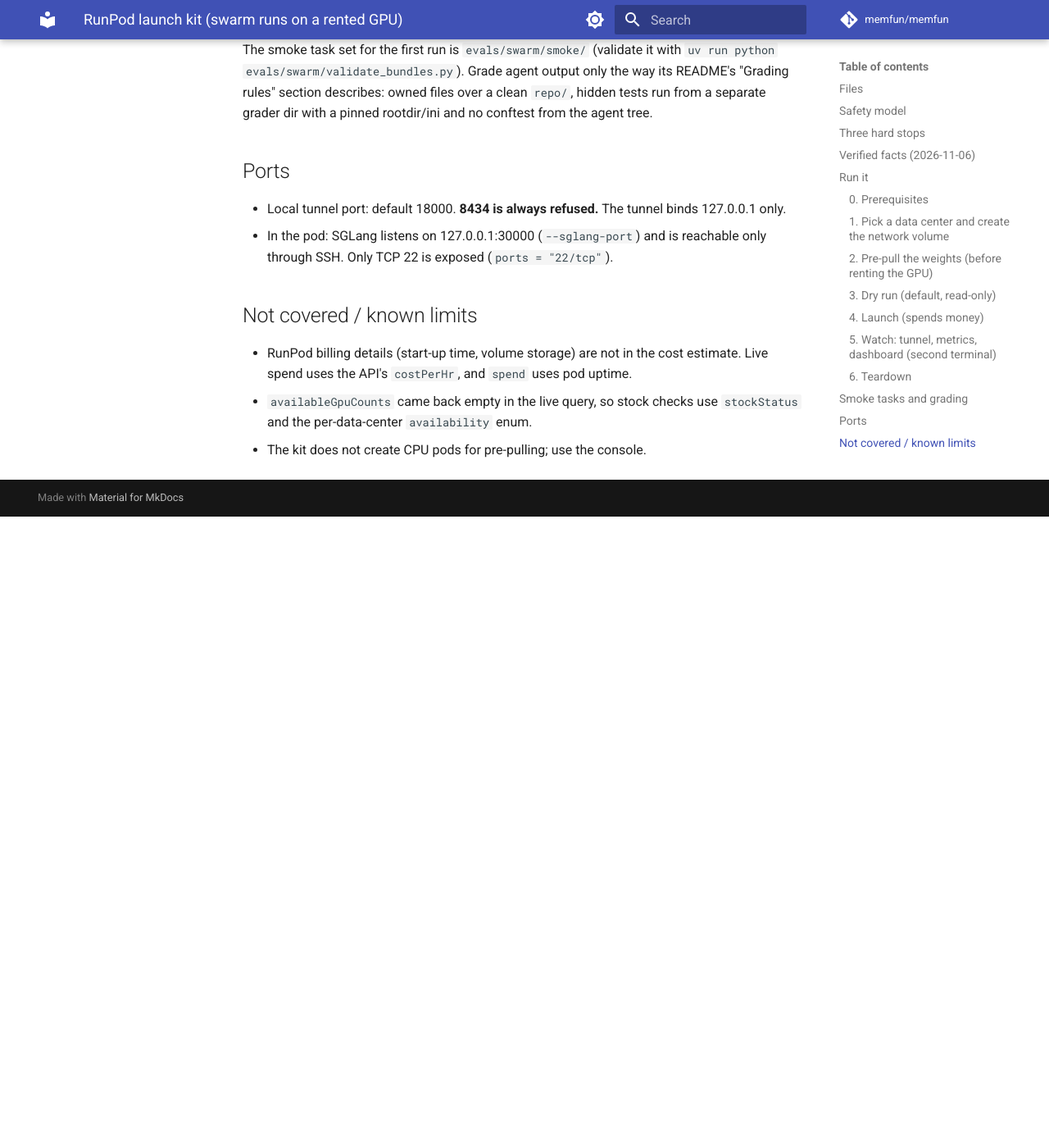
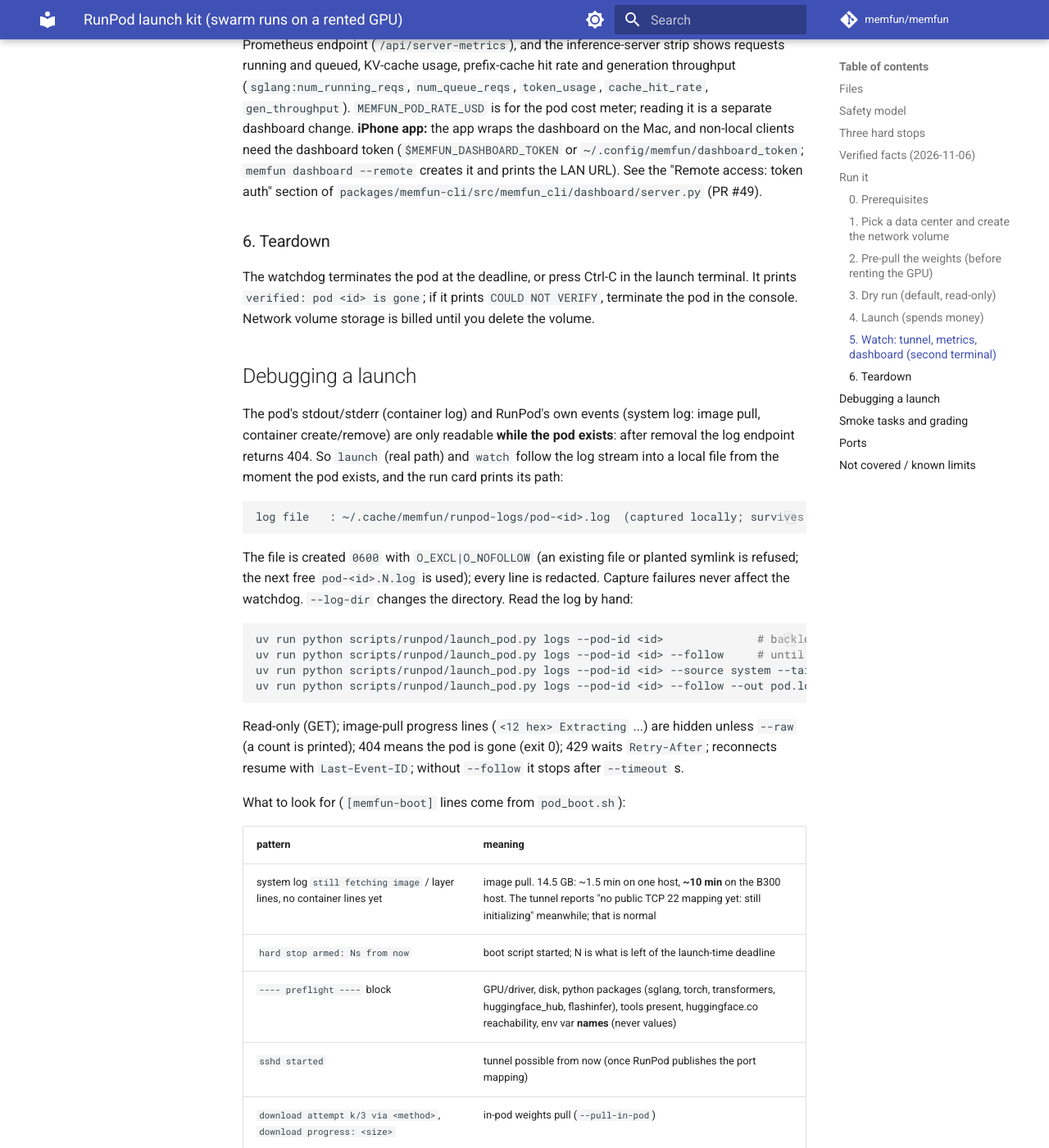
Before and after one commit to indoor47/memfun, an MkDocs documentation site: the page built from docs/runpod-launch.md, in a window 1280 px wide and 1400 px high, scrolled down 7162 px. Shown: the whole window at 82% size. Built offline with MkDocs 1.6.1 and Material for MkDocs 9.7.7, drawn with Linux system fonts in a browser that asks for light colours; comment, search, counter and statistics services are not loaded; before the commit the page ends 7792 px from its top, so only the background shows below that; some of the changed text lies outside the part shown.

Commit message:
docs(runpod): debugging a launch; route `launch_pod.py logs` to the subcommand
- launch_pod.py's SUBCOMMANDS lacked `logs`, so `launch_pod.py logs ...` would
  have been parsed as a launch; a test now keeps the wrapper in sync with the
  kit parser.
- docs/runpod-launch.md: "Debugging a launch" (local capture file, `logs`
  usage, failure patterns), image-pull/download time consuming the
  launch-time deadline (>= 15 min margin for --no-volume), SSH on custom
  images, the older in-pod runpodctl (`remove pod`), the missing hf CLI in
  the SGLang image, and the pod log endpoint facts.

Co-Authored-By: Claude Sonnet 5.5 <noreply@anthropic.com>
Claude-Session: https://claude.ai/code/session_013N6RtqifrL7aeLUAcSLKJh

````diff
--- a/docs/runpod-launch.md
+++ b/docs/runpod-launch.md
@@ -13,10 +13,10 @@ is too old.
 
 | file | what it does |
 |---|---|
-| `scripts/runpod/runpod_kit.py` | library and CLI: `gpus`, `launch`, `spend`, `watch`, `tunnel`, `watchdog`, `status` |
+| `scripts/runpod/runpod_kit.py` | library and CLI: `gpus`, `launch`, `spend`, `watch`, `tunnel`, `watchdog`, `status`, `logs` |
 | `scripts/runpod/launch_pod.py` | `launch` by default; `launch_pod.py <subcommand> ...` runs any other subcommand |
 | `scripts/runpod/watchdog.py`, `tunnel.py` | shortcuts for `watchdog` and `tunnel` |
-| `scripts/runpod/pod_boot.sh` | in-pod boot (sent base64 in the pod env): hard stop, sshd, weights check, SGLang |
+| `scripts/runpod/pod_boot.sh` | in-pod boot (sent base64 in the pod env): hard stop, preflight diagnostics, sshd, weights check/download, SGLang (log mirrored to stdout) |
 | `scripts/runpod/prepull_weights.sh` | download weights onto the network volume, then verify them |
 | `scripts/runpod/verify_weights.py` | check every file against the Hub's sha256 / git blob sha1 |
 | `tests/test_runpod_launch.py` | hermetic tests (fake transport, fake clock, spy that raises on mutation) |
@@ -56,11 +56,13 @@ is too old.
    leaves it out if RunPod rejects the field.
 2. **In the pod (`pod_boot.sh`):** the first thing the boot script does is start a timer for
    min(`--max-minutes` from boot, the absolute deadline). When it fires, the pod deletes
-   itself with the in-pod `runpodctl pod delete $RUNPOD_POD_ID` (falling back to the older
-   `runpodctl remove pod`). This uses the **Pod-scoped** API key that RunPod injects as
-   `RUNPOD_API_KEY` in every pod, not the account key. The same path runs when the weights
-   are missing or unverified (fail fast before burning GPU time), and 10 minutes
-   (`--crash-grace-minutes`) after SGLang exits.
+   itself with the in-pod `runpodctl remove pod $RUNPOD_POD_ID` (the in-pod CLI is the
+   older one; `runpodctl pod delete` is the fallback). This uses the **Pod-scoped** API key
+   that RunPod injects as `RUNPOD_API_KEY` in every pod, not the account key. The same path
+   runs when the weights are missing, unverified or cannot be downloaded (after a short
+   `--fail-grace-minutes`, default 2, so the logs can be read), and 10 minutes
+   (`--crash-grace-minutes`) after SGLang exits. The deadline itself has no grace, and it
+   still fires during either grace period.
    *Limit:* if `runpodctl` is missing or fails, the fallback can only stop SGLang and exit
    PID 1. That frees the GPU from work but **may not stop billing** (RunPod can restart the
    container). That is why layers 1 and 3 exist.
@@ -90,10 +92,12 @@ Network volumes survive termination (weights and runs stay); container disk does
 | GraphQL: `podFindAndDeployOnDemand`, `podTerminate` (no selection set), `pod(input:{podId})`, `gpuTypes`, `myself { clientBalance networkVolumes }`; input has `networkVolumeId`, `dataCenterIds`, `terminateAfter`, `ports`, `env [{key,value}]`, `dockerArgs` | [docs.runpod.io GraphQL manage pods](https://docs.runpod.io/sdks/graphql/manage-pods), [graphql-spec.runpod.io](https://graphql-spec.runpod.io/) |
 | Network volume create: `POST https://rest.runpod.io/v1/networkvolumes {name, size, dataCenterId}` | [REST reference](https://docs.runpod.io/api-reference/network-volumes/POST/networkvolumes) |
 | In-pod env: `RUNPOD_POD_ID` "Unique Pod identifier", `RUNPOD_API_KEY` "Pod-scoped API key" | [Pod environment variables](https://docs.runpod.io/pods/templates/environment-variables) |
-| Every Pod "comes preinstalled with `runpodctl` and a Pod-scoped API key"; delete: `runpodctl pod delete $RUNPOD_POD_ID` (older: `runpodctl remove pod`) | [runpodctl overview](https://docs.runpod.io/runpodctl/overview), [Manage Pods](https://docs.runpod.io/pods/manage-pods) |
-| Full SSH needs TCP 22 exposed and sshd running in the container (the SGLang image has none, so `pod_boot.sh` installs it) | [Use SSH](https://docs.runpod.io/pods/configuration/use-ssh) |
+| Every Pod "comes preinstalled with `runpodctl` and a Pod-scoped API key"; delete: `runpodctl pod delete $RUNPOD_POD_ID` (older: `runpodctl remove pod`). **Observed in a pod (2026-11-06): the preinstalled CLI is the older one** (`Error: unknown command "pod"`, then `runpodctl remove pod` worked), so `pod_boot.sh` tries `remove pod` first | [runpodctl overview](https://docs.runpod.io/runpodctl/overview), [Manage Pods](https://docs.runpod.io/pods/manage-pods) |
+| Full SSH needs TCP 22 exposed and sshd running in the container. RunPod only starts sshd for its own templates; a custom image/start command must start it itself (the SGLang image has none, so `pod_boot.sh` installs and starts it: ~8 s observed). `portMappings`/`publicIp` stay empty while the pod is initializing, image pull included | [Use SSH](https://docs.runpod.io/pods/configuration/use-ssh) |
 | SGLang image `lmsysorg/sglang:v0.5.23-cu130-runtime` (pushed 2026-10-30); the docs recommend the cu130 images for B300/GB300 (SM103) / CUDA 13 | [Docker Hub tags](https://hub.docker.com/r/lmsysorg/sglang/tags), [SGLang install](https://sgl-project.github.io/get_started/install.html) |
 | SGLang default `--port` 30000; `--enable-metrics` "Enable log prometheus metrics." (default off); metrics are served at `/metrics` on the serving port | [Server arguments](https://docs.sglang.io/advanced_features/server_arguments.html), [Production metrics](https://docs.sglang.io/references/production_metrics.html) |
+| The `lmsysorg/sglang:v0.5.23-cu130-runtime` image has **neither `hf` nor `huggingface-cli`** (this made the first B300 launch self-terminate at boot); `pod_boot.sh` falls back to `huggingface_hub.snapshot_download` | pod logs, RTX PRO 6000 diagnostic pod, 2026-11-06 |
+| Pod log stream: `GET https://api.runpod.io/v2/pods/{id}/logs` (SSE, Bearer auth; `source=container\|system`, `tail<=5000`, `since`, `Last-Event-ID`); returns 404 once the pod is removed, so logs vanish with the pod | used by hand on the diagnostic pod, 2026-11-06 |
 | `Qwen/Qwen3.8-27B-FP8` exists, not gated, 81 files, 30.9 GB (sha `017b9c7a`) | HF API `GET /api/models/Qwen/Qwen3.8-27B-FP8` |
 
 **Verify before launch:** the image tag (re-check Docker Hub), that SGLang supports the
@@ -141,7 +145,10 @@ refuses to serve without `.memfun_verified` and terminates itself straight away.
 marker must name the same repo, and when `--model-revision` is a 40-hex commit sha the
 marker's sha must equal it; an in-pod pull uses `--revision` of that pin. (Pulling on
 the GPU pod is possible with `--pull-in-pod`, but costs GPU minutes and only gets
-`hf download`'s own integrity checks.)
+the Hub client's own integrity checks. In the pod the download uses, in order: `hf`,
+`huggingface-cli`, `python3 -c 'huggingface_hub.snapshot_download(...)'`, and as a last
+resort `pip install huggingface_hub` then the Python API; 3 resumable attempts, a progress
+line every 20 s, and a clear reason plus the tail of `pull.log` if all fail.)
 
 ### 3. Dry run (default, read-only)
 
@@ -257,6 +264,57 @@ The watchdog terminates the pod at the deadline, or press Ctrl-C in the launch t
 prints `verified: pod <id> is gone`; if it prints `COULD NOT VERIFY`, terminate the pod in
 the console. Network volume storage is billed until you delete the volume.
 
+## Debugging a launch
+
+The pod's stdout/stderr (container log) and RunPod's own events (system log: image pull,
+container create/remove) are only readable **while the pod exists**: after removal the log
+endpoint returns 404. So `launch` (real path) and `watch` follow the log stream into a
+local file from the moment the pod exists, and the run card prints its path:
+
+```
+log file   : ~/.cache/memfun/runpod-logs/pod-<id>.log  (captured locally; survives the pod)
+```
+
+The file is created `0600` with `O_EXCL|O_NOFOLLOW` (an existing file or planted symlink is
+refused; the next free `pod-<id>.N.log` is used); every line is redacted. Capture failures
+never affect the watchdog. `--log-dir` changes the directory. Read the log by hand:
+
+```bash
+uv run python scripts/runpod/launch_pod.py logs --pod-id <id>              # backlog, then exit
+uv run python scripts/runpod/launch_pod.py logs --pod-id <id> --follow     # until the pod is gone
+uv run python scripts/runpod/launch_pod.py logs --pod-id <id> --source system --tail 500
+uv run python scripts/runpod/launch_pod.py logs --pod-id <id> --follow --out pod.log --raw
+```
+
+Read-only (GET); image-pull progress lines (`<12 hex> Extracting` ...) are hidden unless
+`--raw` (a count is printed); 404 means the pod is gone (exit 0); 429 waits `Retry-After`;
+reconnects resume with `Last-Event-ID`; without `--follow` it stops after `--timeout` s.
+
+What to look for (`[memfun-boot]` lines come from `pod_boot.sh`):
+
+| pattern | meaning |
+|---|---|
+| system log `still fetching image` / layer lines, no container lines yet | image pull. 14.5 GB: ~1.5 min on one host, **~10 min** on the B300 host. The tunnel reports "no public TCP 22 mapping yet: still initializing" meanwhile; that is normal |
+| `hard stop armed: Ns from now` | boot script started; N is what is left of the launch-time deadline |
+| `---- preflight ----` block | GPU/driver, disk, python packages (sglang, torch, transformers, huggingface_hub, flashinfer), tools present, huggingface.co reachability, env var **names** (never values) |
+| `sshd started` | tunnel possible from now (once RunPod publishes the port mapping) |
+| `download attempt k/3 via <method>`, `download progress: <size>` | in-pod weights pull (`--pull-in-pod`) |
+| `no way to download weights: missing: ...` / `all 3 download attempts ... failed` + `pull.log` tail | weights could not be fetched; the pod stays `--fail-grace-minutes` then removes itself |
+| SGLang's own output (mirrored from `sglang.log`), then `SGLang exited rc=N` | SGLang crashed; `--crash-grace-minutes` to ssh in, then removal |
+| `self-terminate: <reason>` + `---- last 40 lines of ...log ----` | why the pod is going away, with the tail of `pull/apt/sglang.log` |
+| `terminated via 'runpodctl remove pod'` | the pod removed itself (pod-scoped key) |
+
+**Image pull and download time eat the deadline.** The in-pod deadline and `terminateAfter`
+both count from **launch** time, not from container start. In `--no-volume` mode the image
+pull (1.5 to ~10 min observed) plus the ~31 GB weights download (3-5 min) both come out of
+`--max-minutes` before SGLang serves anything, so give `--max-minutes` at least 15 minutes
+of margin over the time you need SGLang up.
+
+**SSH on a custom image:** RunPod starts sshd only for its own templates; with a custom
+start command (as here) the container must start it, which `pod_boot.sh` does (installs
+`openssh-server` with apt if missing, key-only auth). The port mapping appears only after
+the container is running.
+
 ## Smoke tasks and grading
 
 The smoke task set for the first run is `evals/swarm/smoke/` (validate it with
````
Also changed, not shown: 2 other files.
